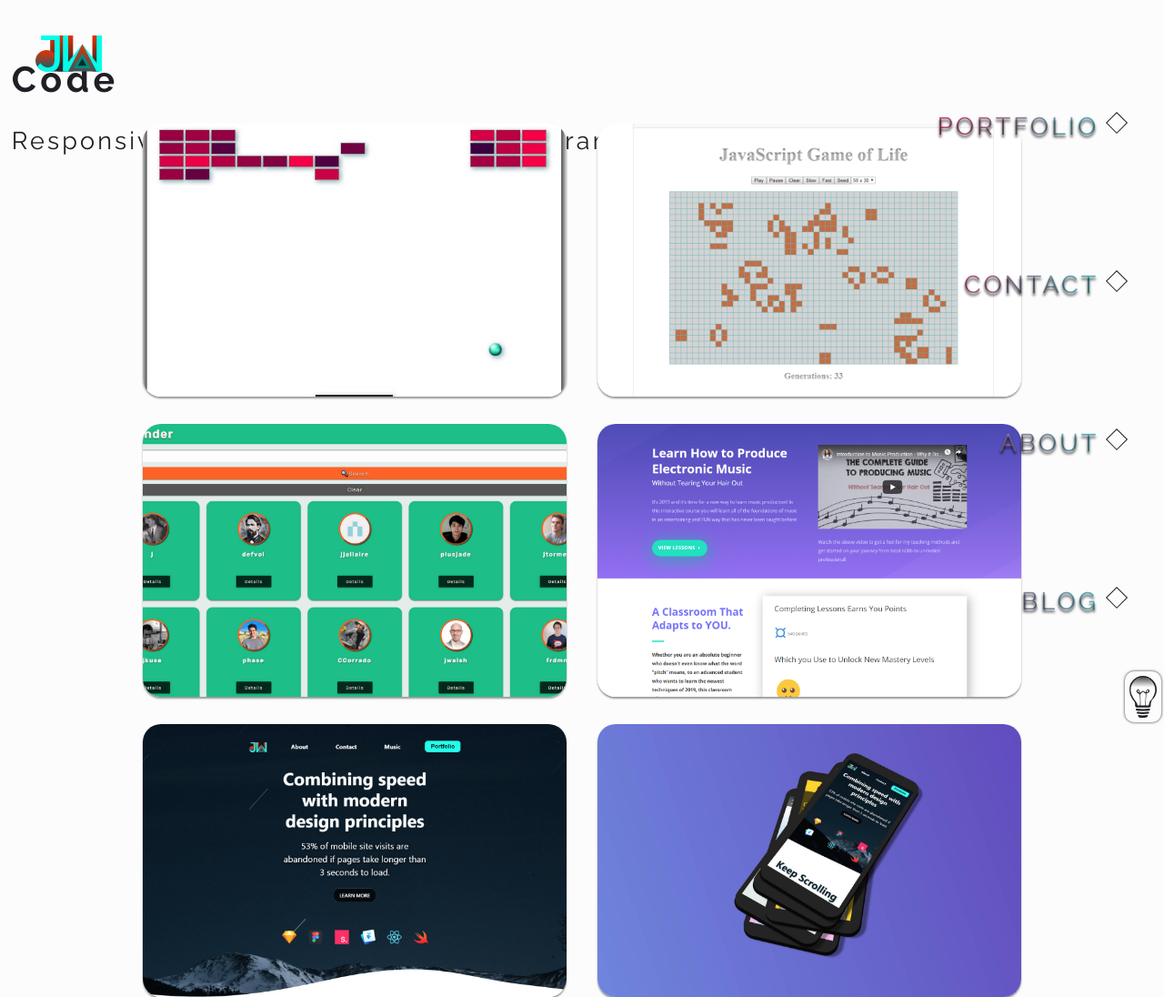
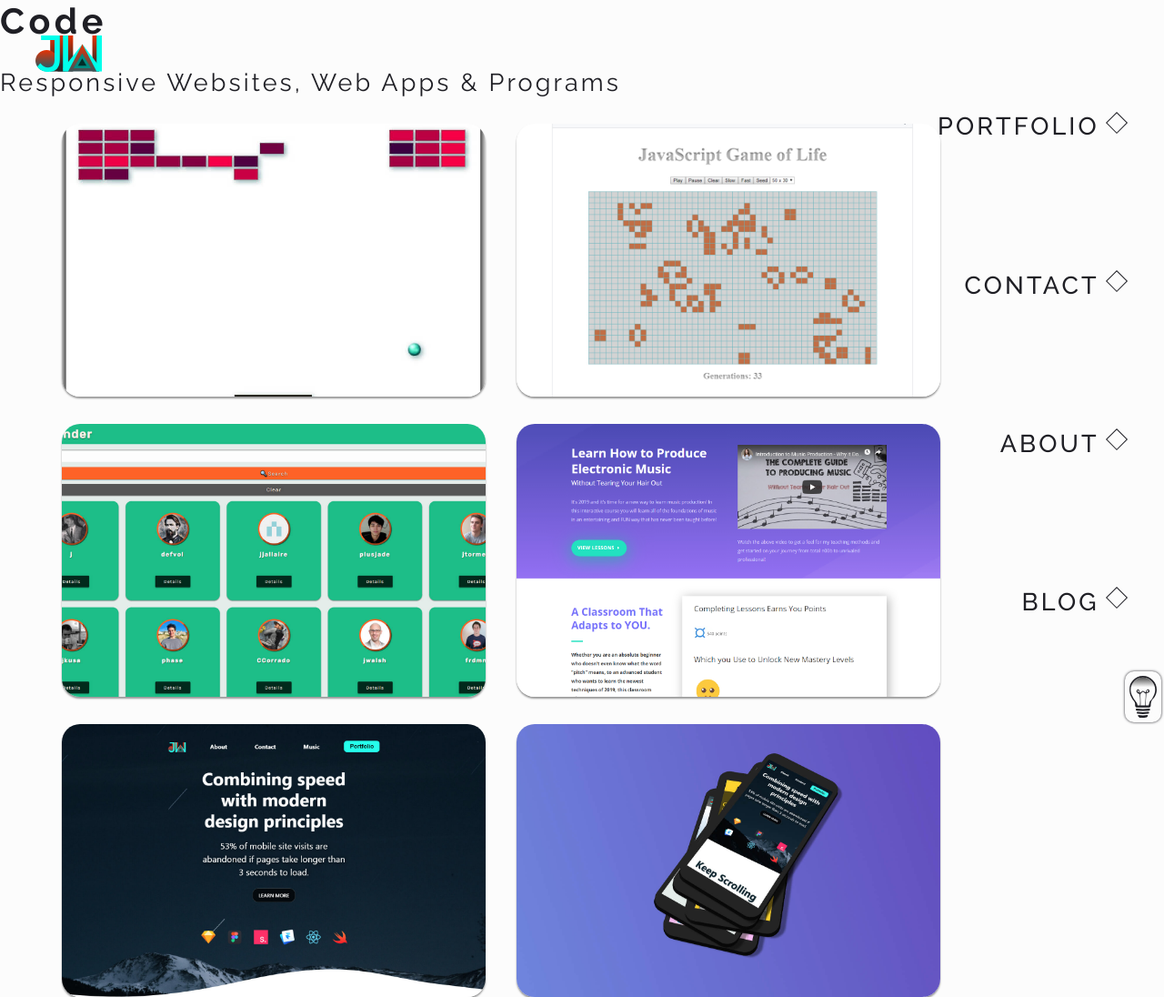
Before and after one commit to JordanWinslow/front-end-portfolio, a Gatsby site: page /portfolio in a window 1280 px wide. Shown: the whole page at 91% size. Built offline with nearby package versions, Linux system fonts and the light colour scheme; Gatsby itself is replaced by a stand-in of ours.

```diff
--- a/src/components/BokehBackground.js
+++ b/src/components/BokehBackground.js
@@ -231,7 +231,7 @@
     I could implement a "onResize" handler here but to be honest I think that's overkill
     for this project.*/
 class LinkedAnimate extends React.Component {
-  num = screenSize.width < 900 ? 10 : 20 // NUMBER OF BOKEHS
+  num = screenSize.width < 900 ? 8 : 16 // NUMBER OF BOKEHS
   constructor(props) {
     super(props)
     this.state = {
--- a/src/components/DesktopNav.js
+++ b/src/components/DesktopNav.js
@@ -47,29 +47,22 @@
 const NavLink = styled.h4`
   width: 100%;
   margin-right: 1rem;
-  ${props =>
-    props.isHomePage
-      ? ``
-      : `background: linear-gradient(90deg, #d54274 10%, #33dada 100%);
-  -webkit-background-clip: text;
-  -webkit-text-fill-color: transparent;
-  background-clip: text;`}
   text-transform: uppercase;
   text-align: right;
   transition-duration: 0.3s;
   margin: 0 auto;
   cursor: pointer;
   pointer-events: all;
-  text-shadow: 0 3px 3px rgba(0, 0, 0, 0.8);
+  font-weight: 500;
   img {
     margin: 0 8px;
   }
   :hover {
     transform: translateY(-3px);
-    text-shadow: 0 5px 5px black;
+    text-shadow: 0 2px 2px rgba(0, 0, 0, 0.4);
   }
 `
-const DesktopNav = ({ colorMode, isHomePage }) => {
+const DesktopNav = ({ colorMode }) => {
   useEffect(() => {
     TweenMax.to("#LinkContainerDesktop", 1, {
       x: 0,
@@ -99,7 +92,6 @@
       <NavigationContainer id="LinkContainerDesktop">
         <LinkContainer colorMode={colorMode}>
           <NavLink
-            isHomePage={isHomePage}
             onMouseEnter={() => rotateDiamond(1)}
             onMouseLeave={() => stopRotation(1)}
           >
@@ -111,7 +103,6 @@
             />
           </NavLink>
           <NavLink
-            isHomePage={isHomePage}
             onMouseEnter={() => rotateDiamond(2)}
             onMouseLeave={() => stopRotation(2)}
           >
@@ -123,7 +114,6 @@
             />
           </NavLink>
           <NavLink
-            isHomePage={isHomePage}
             onMouseEnter={() => rotateDiamond(3)}
             onMouseLeave={() => stopRotation(3)}
           >
@@ -136,7 +126,6 @@
           </NavLink>
           <Link to="/blog">
             <NavLink
-              isHomePage={isHomePage}
               onMouseEnter={() => rotateDiamond(4)}
               onMouseLeave={() => stopRotation(4)}
             >
--- a/src/pages/portfolio.js
+++ b/src/pages/portfolio.js
@@ -16,7 +16,7 @@
   @media (max-width: 1500px) {
     grid-template-columns: 1fr 1fr;
     max-width: 1000px;
-    margin: 0 auto;
+    margin: 0 4vw;
   }
   @media (max-width: 1000px) {
     grid-template-columns: 1fr;
@@ -24,8 +24,6 @@
 `
 const PageHeader = styled.div`
 position: relative;
-left: 1vw;
-top: 5vw;
 `
 export const query = graphql`
   query getPortfolio {
```
